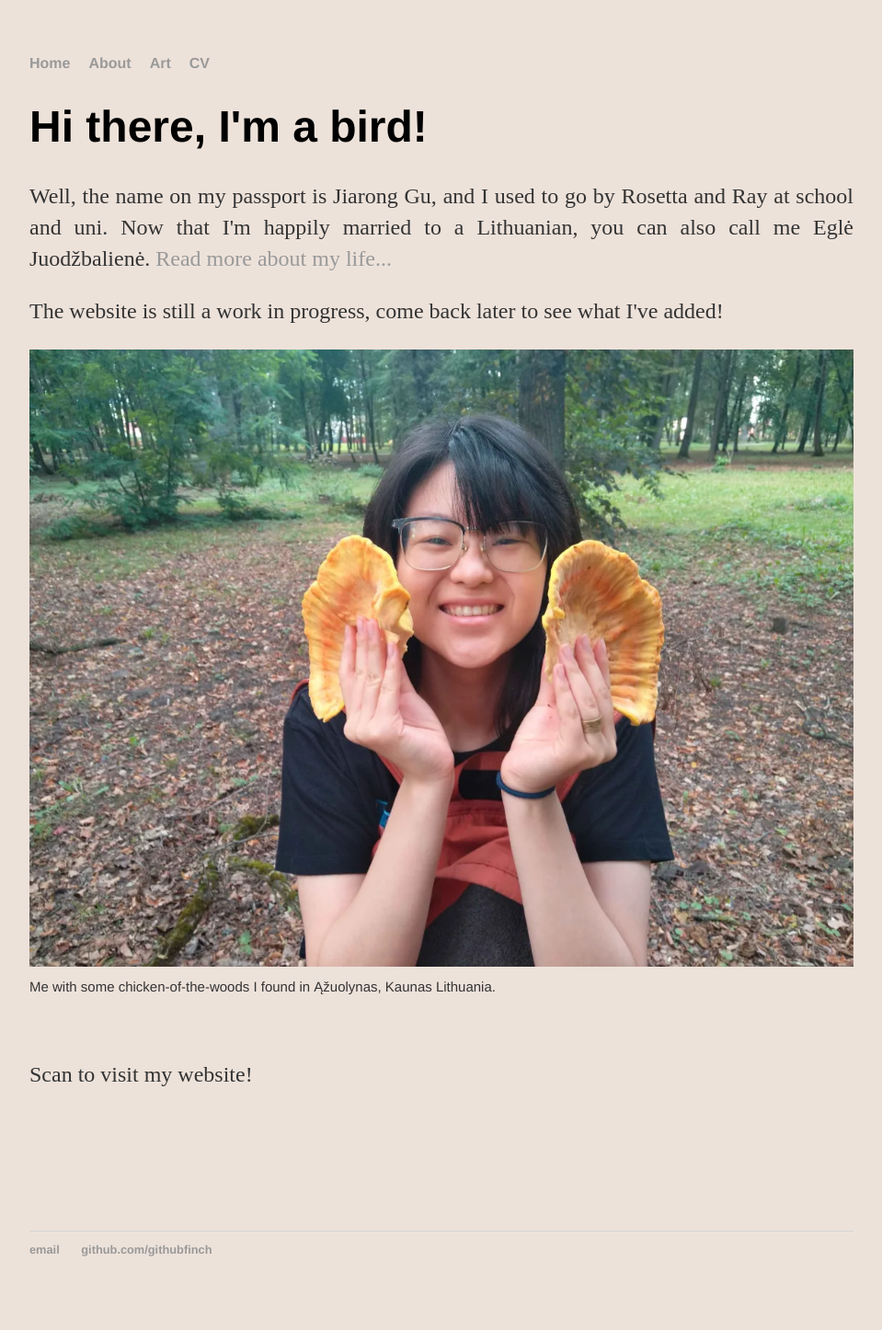
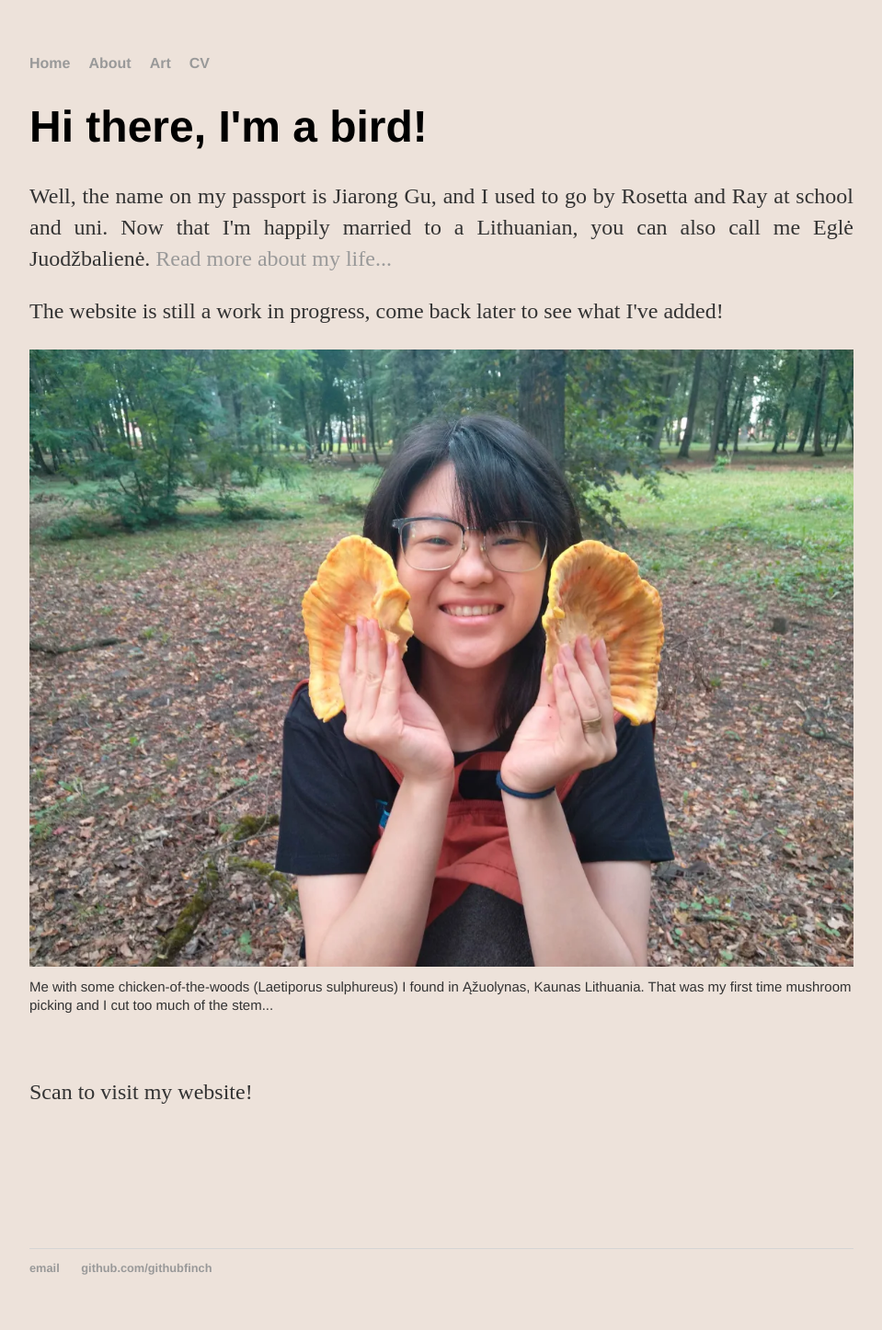
Before and after one commit to githubfinch/githubfinch.github.io, a Jekyll site: the page built from index.html, in a window 1280 px wide. Shown: the whole page at 92% size, without its empty margins (160-1119 px from the left). Built offline with Jekyll 4.4.1, drawn with Linux system fonts in a browser that asks for light colours.

Commit message:
Update index.html

```diff
--- a/index.html
+++ b/index.html
@@ -10,7 +10,7 @@ title: a bird's breakfast
 
 <div class="masonry-item">
 	<img src="/assets/me_shroom.png">
-	<h2>Me with some chicken-of-the-woods I found in &#260&#382uolynas, Kaunas Lithuania. </h2>
+	<h2>Me with some chicken-of-the-woods (Laetiporus sulphureus) I found in &#260&#382uolynas, Kaunas Lithuania. That was my first time mushroom picking and I cut too much of the stem...</h2>
 </div>
 
 <div class="qr-code">
```
